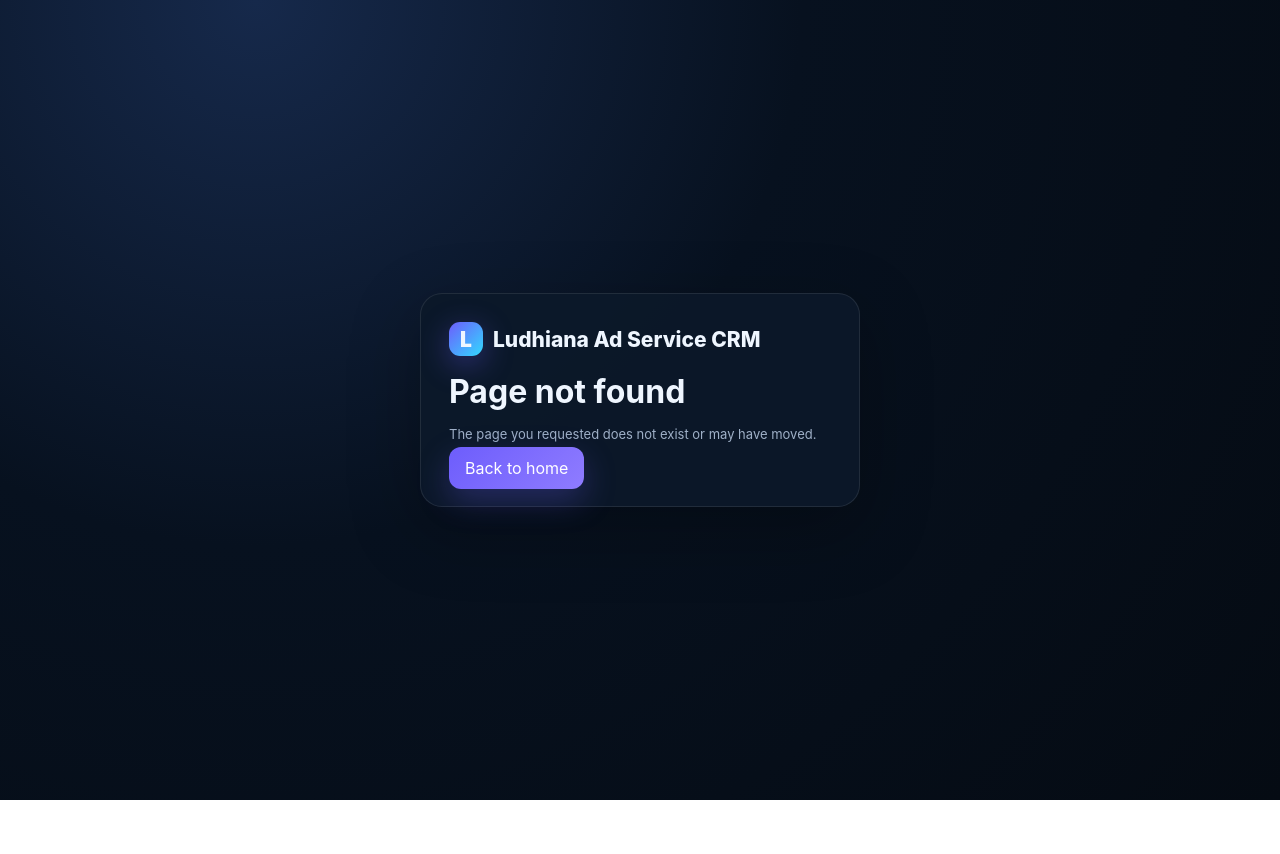
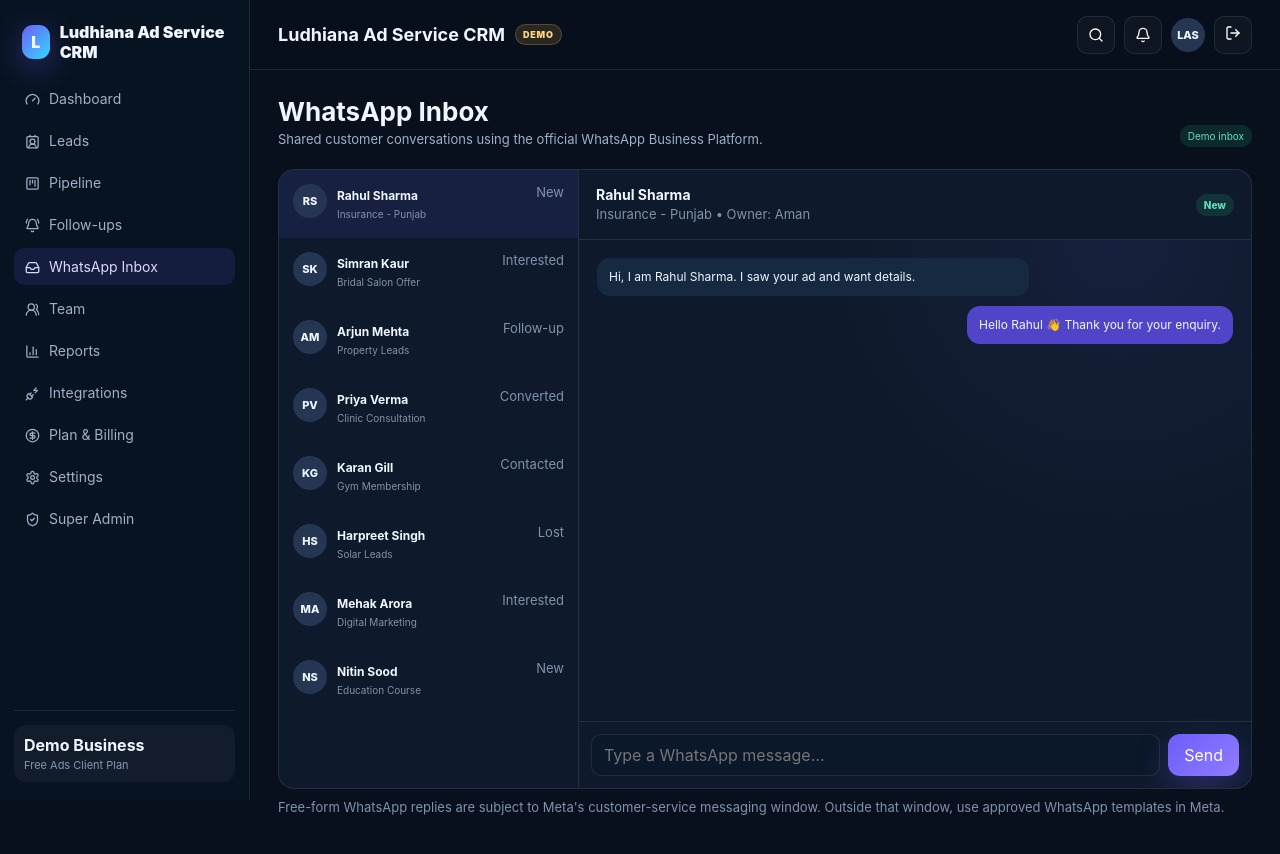
Before and after one commit to mistersingh1000-dev/ludhiana-ad-service-crm, a Next.js app: page /dashboard/inbox in a window 1280 px wide. Before the commit this address had no page. Shown: the top 854 px of the page. Before the commit the page ends 800 px from the top, so only its background shows below. Built offline with nearby package versions, Linux system fonts and the light colour scheme; no server answers.

Commit message:
Add WhatsApp shared inbox

```diff
--- /dev/null
+++ b/app/dashboard/inbox/page.tsx
@@ -0,0 +1,73 @@
+"use client";
+
+import PageTitle from "@/components/PageTitle";
+import { useDemoCRM } from "@/components/DemoCRMProvider";
+import { createBrowserSupabaseClient } from "@/lib/supabase-browser";
+import { FormEvent, useCallback, useEffect, useState } from "react";
+
+type ChatMessage = { id?: string; body: string; direction: "inbound" | "outbound"; status?: string };
+
+export default function Inbox() {
+  const { leads, mode } = useDemoCRM();
+  const [active, setActive] = useState(0);
+  const [messages, setMessages] = useState<ChatMessage[]>([
+    { body: "Hi, I saw your Facebook ad. Please share details.", direction: "inbound" },
+    { body: "Hello 👋 Thank you for your enquiry. How can we help you today?", direction: "outbound" },
+  ]);
+  const [draft, setDraft] = useState("");
+  const [status, setStatus] = useState(mode === "live" ? "WhatsApp live inbox" : "Demo inbox");
+  const lead = leads[active] || leads[0];
+
+  const loadMessages = useCallback(async () => {
+    if (mode !== "live" || !lead) return;
+    const supabase = createBrowserSupabaseClient();
+    if (!supabase) return;
+    const { data: conversation } = await supabase.from("conversations").select("id").eq("lead_id", lead.id).eq("channel", "whatsapp").order("last_message_at", { ascending: false }).limit(1).maybeSingle();
+    if (!conversation?.id) { setMessages([]); return; }
+    const { data } = await supabase.from("messages").select("id,body,direction,status").eq("conversation_id", conversation.id).order("created_at", { ascending: true }).limit(200);
+    setMessages((data || []).map((m:any)=>({ id:m.id, body:m.body || "", direction:m.direction, status:m.status })));
+  }, [mode, lead?.id]);
+
+  useEffect(() => {
+    if (mode === "demo") {
+      if (lead) setMessages([
+        { body: `Hi, I am ${lead.name}. I saw your ad and want details.`, direction: "inbound" },
+        { body: `Hello ${lead.name.split(" ")[0]} 👋 Thank you for your enquiry.`, direction: "outbound" },
+      ]);
+      return;
+    }
+    void loadMessages();
+    const timer = window.setInterval(()=>void loadMessages(), 8000);
+    return () => window.clearInterval(timer);
+  }, [active, mode, loadMessages]);
+
+  async function send(e: FormEvent) {
+    e.preventDefault();
+    const text = draft.trim();
+    if (!text || !lead) return;
+    setDraft("");
+    if (mode === "demo") {
+      setMessages(m => [...m, { body:text, direction:"outbound", status:"demo" }]);
+      setStatus("Demo message saved");
+      return;
+    }
+    setStatus("Sending…");
+    const r = await fetch("/api/whatsapp/send", { method:"POST", headers:{"Content-Type":"application/json"}, body:JSON.stringify({ leadId:lead.id, to:lead.phone, text }) });
+    const data = await r.json().catch(()=>({}));
+    if (!r.ok) { setStatus(data.error || "Send failed"); return; }
+    setStatus("Sent via WhatsApp");
+    await loadMessages();
+  }
+
+  return <>
+    <PageTitle title="WhatsApp Inbox" subtitle="Shared customer conversations using the official WhatsApp Business Platform." action={<span className="connected">{status}</span>}/>
+    <div className="card inbox">
+      <div className="chat-list">{leads.slice(0,20).map((l,i)=><button type="button" className={`chat-item chat-button ${i===active?'active':''}`} key={l.id} onClick={()=>setActive(i)}><span className="avatar">{l.name.split(' ').map(x=>x[0]).join('').slice(0,2)}</span><div className="chat-meta"><strong>{l.name}</strong><p>{l.campaign}</p></div><span className="small-note">{l.status}</span></button>)}</div>
+      <div className="chat-window"><div className="card-head"><div><h3>{lead?.name||'No lead'}</h3><span className="small-note">{lead?.campaign} • Owner: {lead?.owner}</span></div>{lead&&<span className="status interested">{lead.status}</span>}</div>
+        <div className="messages">{messages.length ? messages.map((m,i)=><div className={`bubble ${m.direction==='outbound'?'me':''}`} key={m.id||i}>{m.body}{m.status&&mode==='live'&&<span className="message-status">{m.status}</span>}</div>) : <div className="empty-state">No WhatsApp messages saved for this lead yet.</div>}</div>
+        <form className="composer" onSubmit={send}><input className="input" value={draft} onChange={e=>setDraft(e.target.value)} placeholder="Type a WhatsApp message…" disabled={!lead}/><button className="btn btn-primary" disabled={!lead}>Send</button></form>
+      </div>
+    </div>
+    <p className="small-note" style={{marginTop:10}}>Free-form WhatsApp replies are subject to Meta&apos;s customer-service messaging window. Outside that window, use approved WhatsApp templates in Meta.</p>
+  </>;
+}
```
